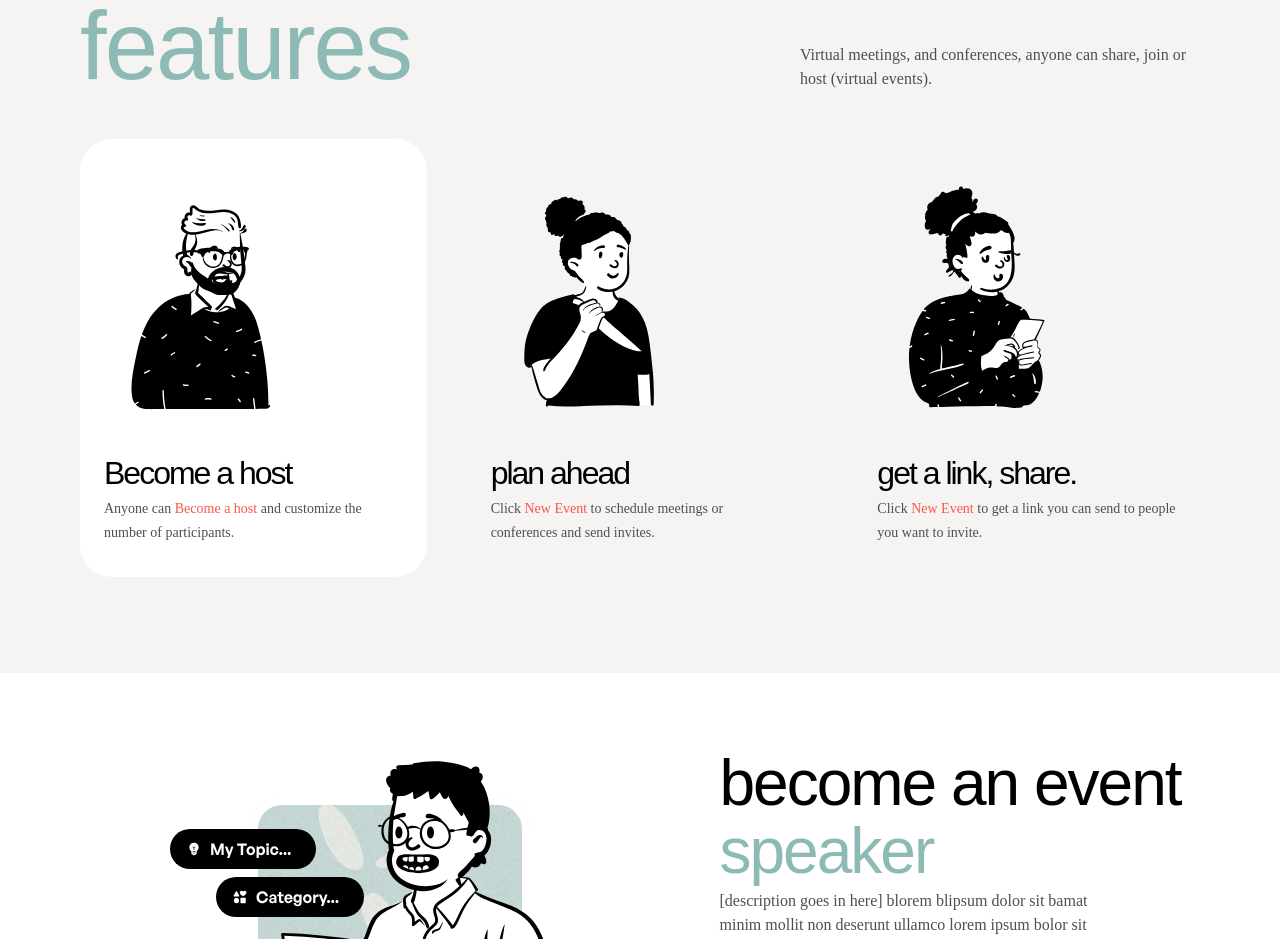
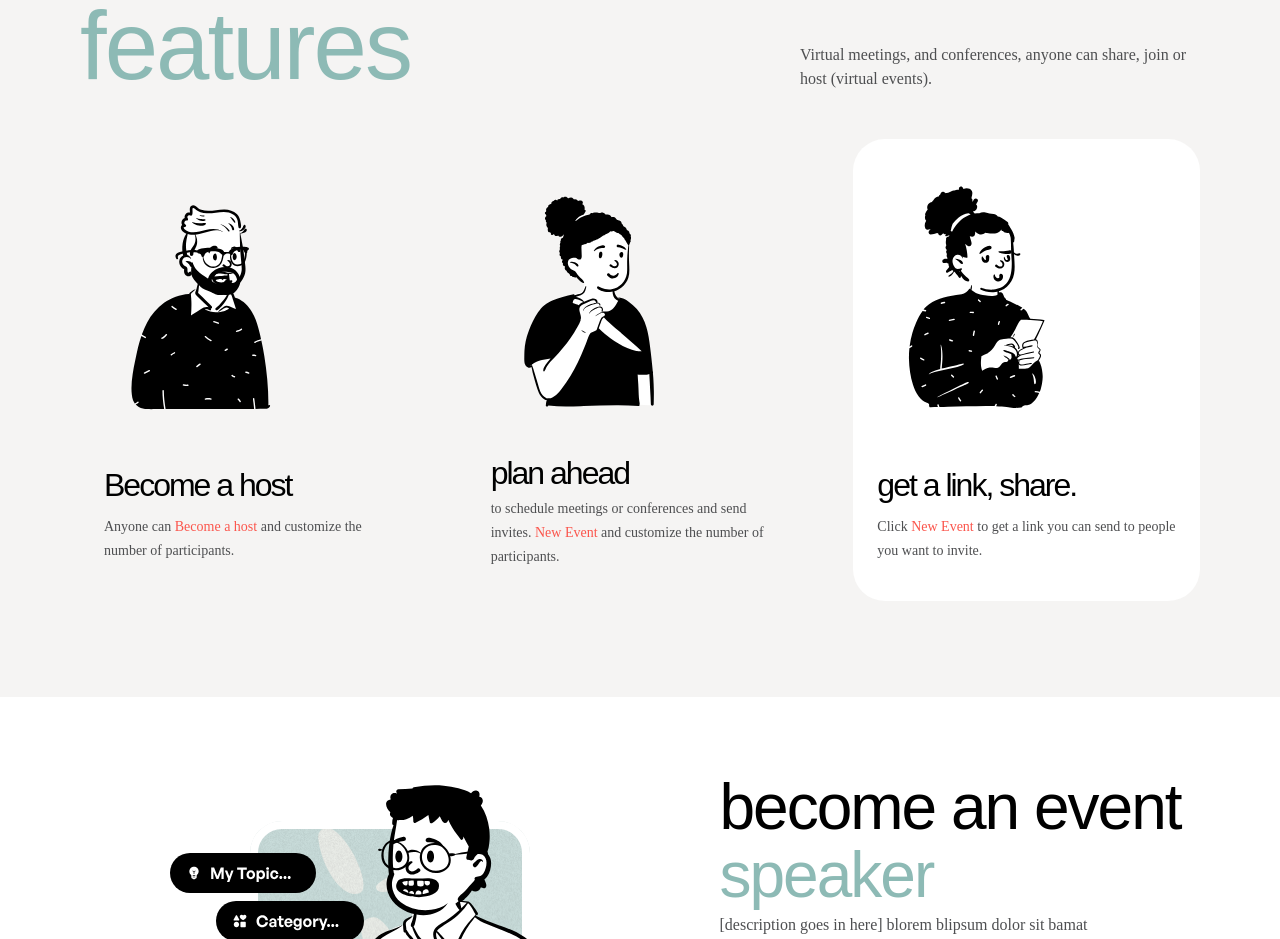
Before and after one commit to Josh-millr/confab-landing-page, a Next.js app: page / in a window 1280 px wide. Shown: the part 4240-5179 px from the top of the page. Built offline with nearby package versions, Linux system fonts and the light colour scheme.

Commit message:
Created the step switcher animation

```diff
--- a/src/shared/components/sections/MainSteps.jsx
+++ b/src/shared/components/sections/MainSteps.jsx
@@ -1,49 +1,23 @@
+import React, { useState, useEffect } from "react";
 import { ActivityCard } from "@components/index";
 
 export const MainSteps = ({}) => {
-  const activities = [
-    {
-      key: 9712,
-      title: "Become a host",
-      para1: "Anyone can",
-      paraHighlight: "Become a host",
-      para2: "and customize the number of participants.",
-      img: "/illustrations/man-with-sweater.svg",
-      active: true,
-    },
-    {
-      key: 12312,
-      title: "plan ahead",
-      para1: "Click",
-      paraHighlight: "New Event",
-      para2: "to schedule meetings or conferences and send invites.",
-      img: "/illustrations/woman-with-knife.svg",
-      active: false,
-    },
-    {
-      key: 213,
-      title: "get a link, share.",
-      para1: "Click",
-      paraHighlight: "New Event",
-      para2: "to get a link you can send to people you want to invite.",
-      img: "/illustrations/woman-with-mobile.svg",
-      active: false,
-    },
-  ];
-  let activityList = activities.map(
-    ({ key, title, para1, paraHighlight, para2, img, active }) => (
-      <ActivityCard
-        key={key}
-        img={img}
-        heading={title}
-        paraStart={para1}
-        paraEnd={para2}
-        paraHighlight={paraHighlight}
-        flow="center"
-        active={active}
-      />
-    )
-  );
+  let [stepIncrement, setStepIncrement] = useState(1);
+  let [firstStep, setFirstStep] = useState(true);
+  let [secondStep, setSecondStep] = useState(false);
+  let [thirdStep, setThirdStep] = useState(false);
+
+  useEffect(() => {
+    setTimeout(() => {
+      let incrementedStep = stepIncrement != 3 ? stepIncrement + 1 : 1 ;
+      setFirstStep(stepIncrement == 1 ? true : false)
+      setSecondStep(stepIncrement == 2 ? true : false)
+      setThirdStep(stepIncrement == 3 ? true : false)
+      setStepIncrement(incrementedStep);
+
+    }, 2000);
+  }, [stepIncrement]);
+
   return (
     <section>
       <div className="grid grid-rows-1 gap-y-[64px] bg-cloudy px-pageMargin-sm py-[52px] sm:px-pageMargin-md md:py-[96px] lg:gap-y-[48px] lg:px-pageMargin-lg">
@@ -60,7 +34,33 @@ export const MainSteps = ({}) => {
         </header>
         {/* Column 2 */}
         <div className="grid grid-cols-1 grid-rows-1 place-content-center gap-y-[16px] sm:grid-cols-3 sm:gap-y-[0px] sm:gap-x-[24px] lg:gap-x-[40px]">
-          {activityList}
+          <ActivityCard
+            img="/illustrations/man-with-sweater.svg"
+            heading="Become a host"
+            paraStart="Anyone can"
+            paraEnd="and customize the number of participants."
+            paraHighlight="Become a host"
+            flow="center"
+            active={firstStep}
+          />
+          <ActivityCard
+            img="/illustrations/woman-with-knife.svg"
+            heading="plan ahead"
+            paraStart="to schedule meetings or conferences and send invites."
+            paraEnd="and customize the number of participants."
+            paraHighlight="New Event"
+            flow="center"
+            active={secondStep}
+          />
+          <ActivityCard
+            img="/illustrations/woman-with-mobile.svg"
+            heading="get a link, share."
+            paraStart="Click"
+            paraEnd="to get a link you can send to people you want to invite."
+            paraHighlight="New Event"
+            flow="center"
+            active={thirdStep}
+          />
         </div>
       </div>
     </section>
```
